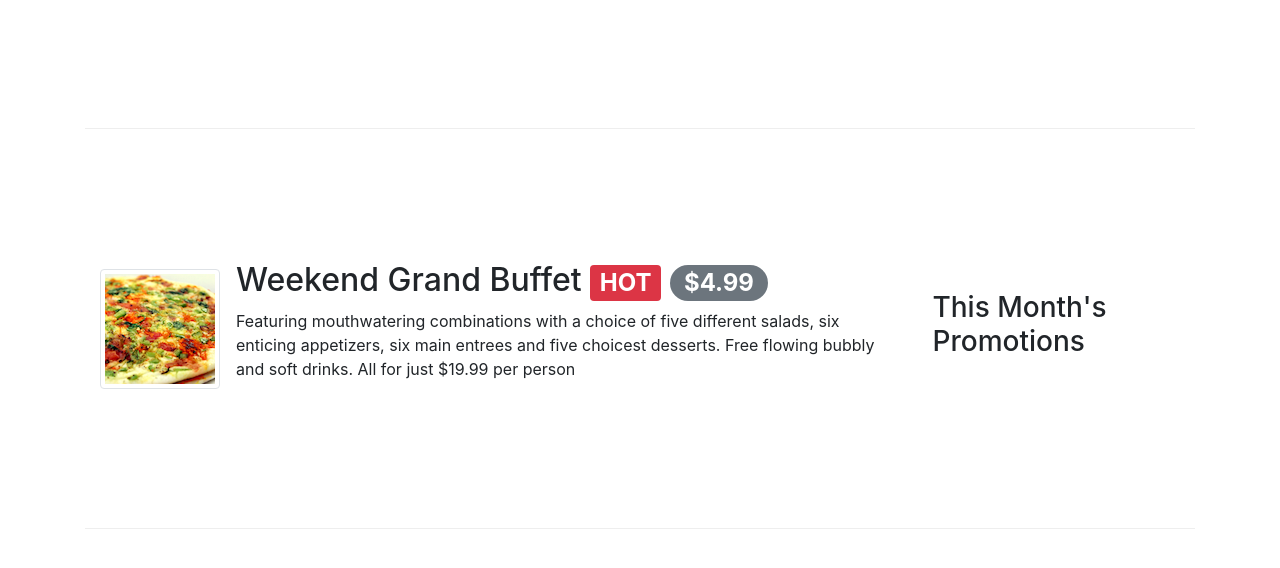
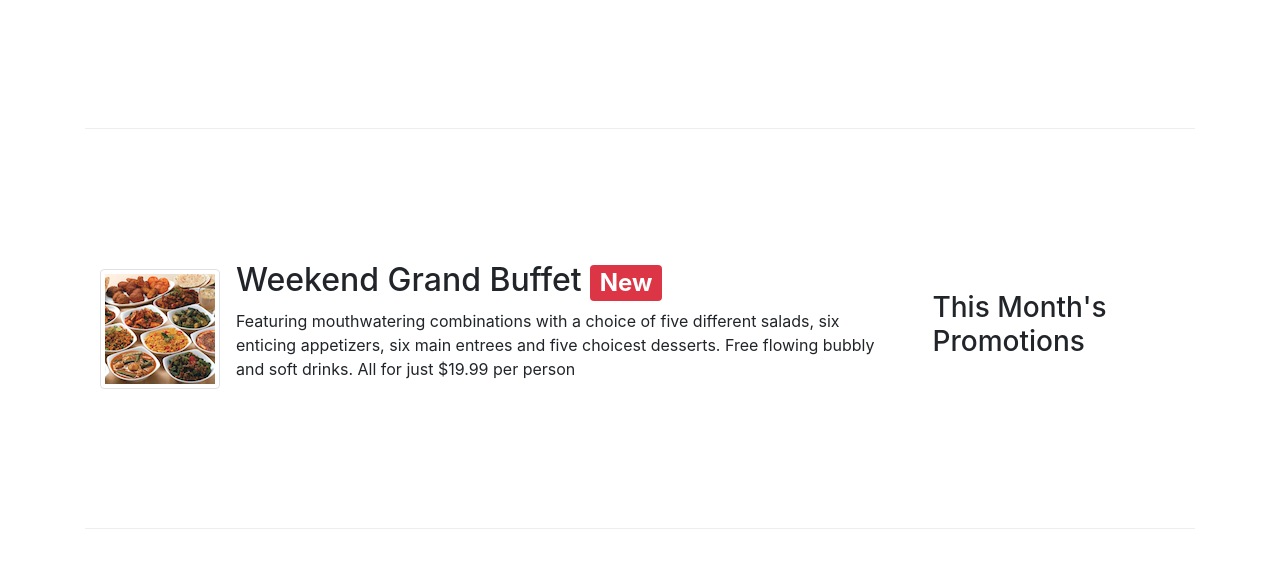
Before and after one commit to Smilesli/Bootstrap4, a website: page index.html in a window 1280 px wide. Shown: the part 622-1190 px from the top of the page. Drawn offline with nearby package versions, Linux system fonts and the light colour scheme.

Commit message:
Assign-task2-change image and badge text

```diff
--- a/index.html
+++ b/index.html
@@ -80,12 +80,11 @@
             <div class="col col-sm order-sm-first col-md">
                 <div class="media">
                     <img class="d-flex mr-3 img-thumbnail align-self-center"
-                            src="img/uthappizza.png" alt="Uthappizza">
+                            src="img/buffet.png" alt="Uthappizza">
                     <div class="media-body">
                         <h2 class="mt-0">
                             Weekend Grand Buffet
-                            <span class="badge badge-danger">HOT</span>
-                            <span class="badge badge-pill badge-secondary">$4.99</span>
+                            <span class="badge badge-danger">New</span>
                         </h2>
                         <p class="d-none d-sm-block">Featuring mouthwatering combinations with a choice of five different salads, six enticing appetizers, six main entrees and five choicest desserts. Free flowing bubbly and soft drinks. All for just $19.99 per person </p>
                     </div>
```
